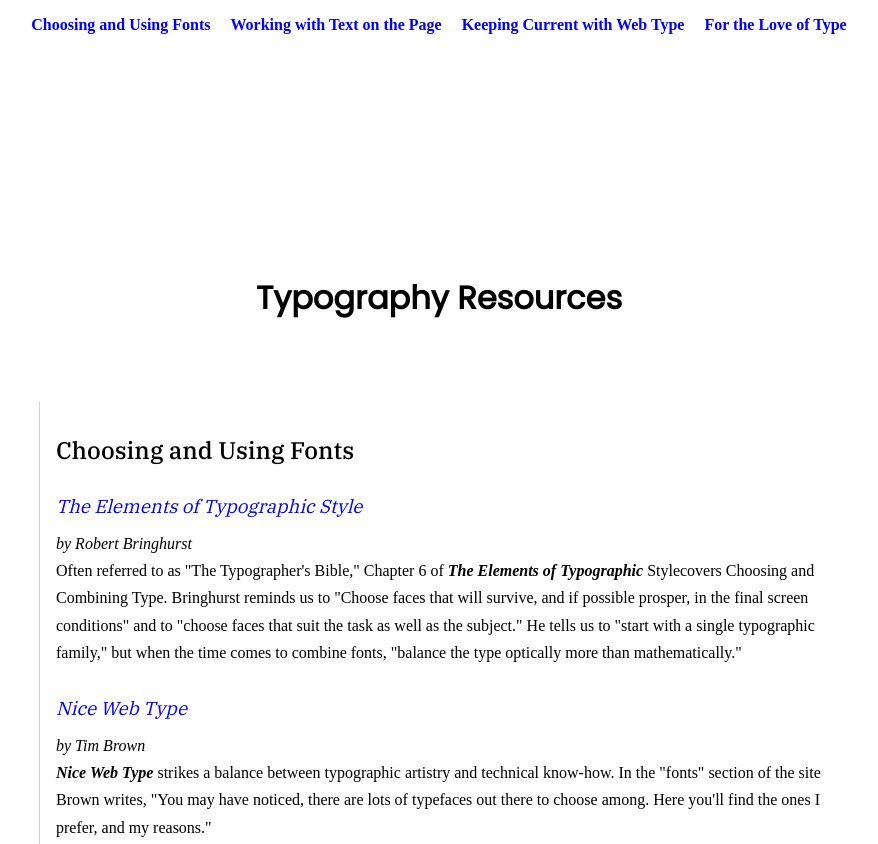
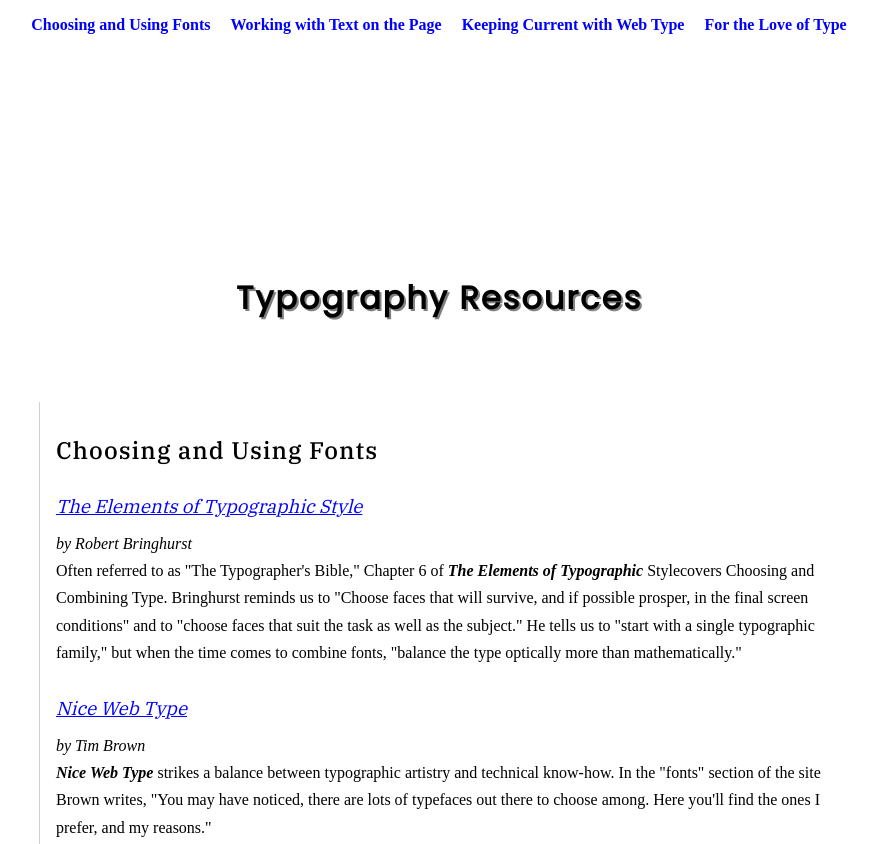
Before and after one commit to FbW-22-E04/uib-ui-ux-typography-LauraMenzel, a plain HTML site: page index.html in a window 1280 px wide. Shown: the top 844 px of the page, without its empty margins (201-1079 px from the left). Drawn offline with Linux system fonts and the light colour scheme.

Commit message:
added padding-bootom,letterspacing and text-shadow

```diff
--- a/style.css
+++ b/style.css
@@ -11,11 +11,14 @@ h1 {
   text-align: center;
   font-weight: 600;
   font-family: "Poppins", sans-serif;
+  letter-spacing: 2px;
+  text-shadow: 2px 2px grey;
 }
 h2 {
   font-weight: 500;
   line-height: 4rem;
   font-family: "IBM Plex Serif", serif;
+  letter-spacing: 1px;
 }
 
 h3 {
@@ -69,6 +72,7 @@ footer {
   font-weight: bolder;
   background-color: rgba(128, 128, 128, 0.42);
   padding-top: 1rem;
+  padding-bottom: 1rem;
 }
 
 nav ul li a:hover {
@@ -89,12 +93,8 @@ a:visited {
   color: #f52f2f;
 }
 a:hover {
-  background-color: bisque;
+  color: black;
 }
 a:active {
-  background-color: aqua;
+  color: aqua;
 }
-
-.link {
-  text-decoration: none;
-}
```
